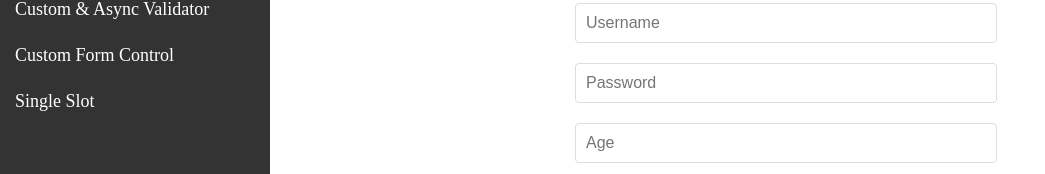
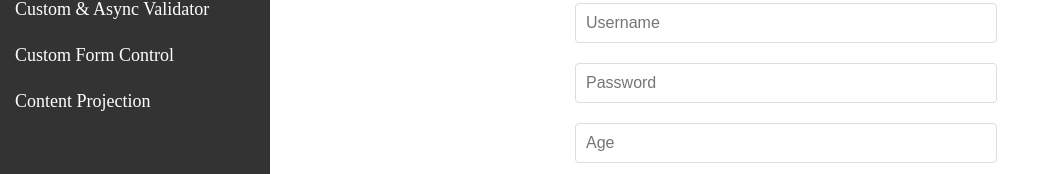
Before and after one commit to etienne-orchis/advanced-ng-app, an Angular app: page /reactive-form/form-group in a window 1280 px wide. Shown: the part 118-292 px from the top of the page, without its empty margins (0-1045 px from the left). Built offline with nearby package versions, Linux system fonts and the light colour scheme.

Commit message:
actually it's a global page

```diff
--- a/src/app/app.component.ts
+++ b/src/app/app.component.ts
@@ -20,6 +20,6 @@ export class AppComponent {
       label: 'Custom & Async Validator',
     },
     { routerLink: 'custom-form-control', label: 'Custom Form Control' },
-    { routerLink: 'content-projection/single-slot', label: 'Single Slot' },
+    { routerLink: 'content-projection', label: 'Content Projection' },
   ];
 }
--- a/src/app/app.routes.ts
+++ b/src/app/app.routes.ts
@@ -28,7 +28,7 @@ export const routes: Routes = [
     pathMatch: 'full',
   },
   {
-    path: 'content-projection/single-slot',
+    path: 'content-projection',
     component: ParentComponent,
     pathMatch: 'full',
   },
```
